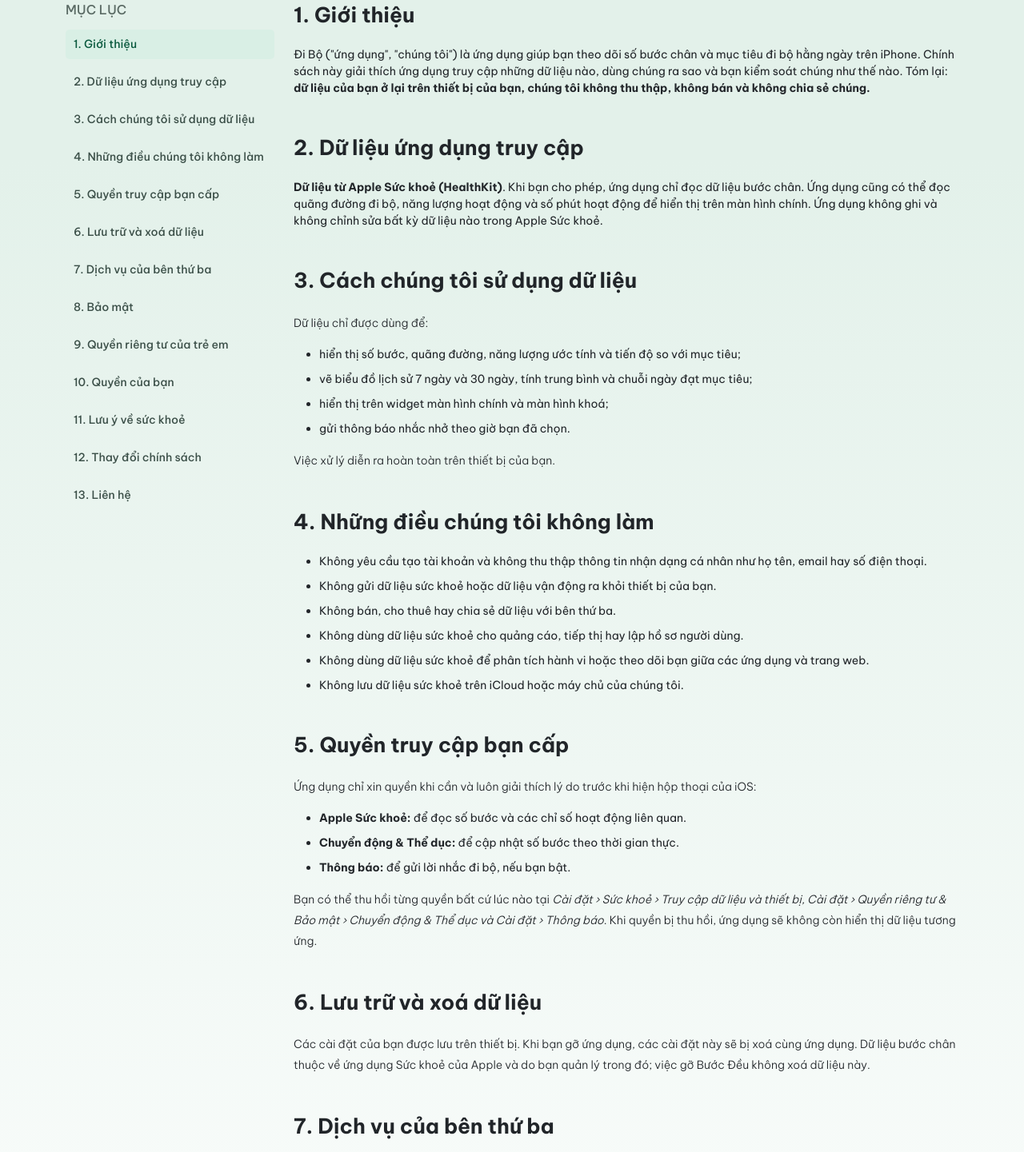
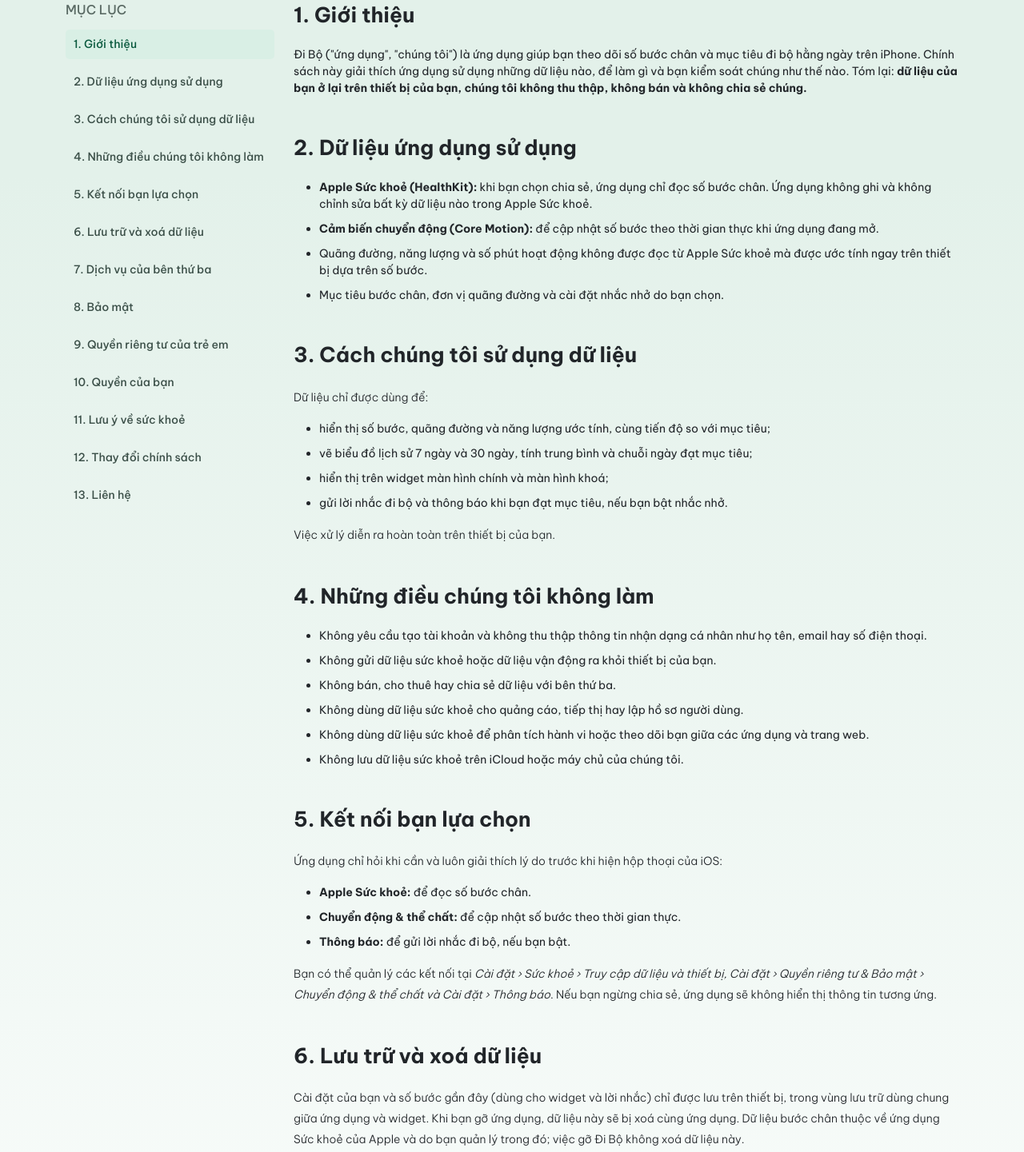
Before and after one commit to dinhduytoan/iOS-StepCounter, a plain HTML site: page privacy.html in a window 1280 px wide. Shown: the part 449-1890 px from the top of the page at 80% size. Drawn offline with nearby package versions, Linux system fonts and the light colour scheme.

Commit message:
sync privacy from app to web

```diff
--- a/privacy.html
+++ b/privacy.html
@@ -89,7 +89,7 @@
                 <a href="#app-intro">1. Giới thiệu</a>
               </li>
               <li class="list-group-item">
-                <a href="#data-access">2. Dữ liệu ứng dụng truy cập</a>
+                <a href="#data-access">2. Dữ liệu ứng dụng sử dụng</a>
               </li>
               <li class="list-group-item">
                 <a href="#how-to-use">3. Cách chúng tôi sử dụng dữ liệu</a>
@@ -98,7 +98,7 @@
                 <a href="#dont-use">4. Những điều chúng tôi không làm</a>
               </li>
               <li class="list-group-item">
-                <a href="#your-grants-access">5. Quyền truy cập bạn cấp</a>
+                <a href="#your-grants-access">5. Kết nối bạn lựa chọn</a>
               </li>
               <li class="list-group-item">
                 <a href="#storage-and-remove">6. Lưu trữ và xoá dữ liệu</a>
@@ -141,7 +141,7 @@
                     <a href="#app-intro">1. Giới thiệu</a>
                   </li>
                   <li class="list-group-item">
-                    <a href="#data-access">2. Dữ liệu ứng dụng truy cập</a>
+                    <a href="#data-access">2. Dữ liệu ứng dụng sử dụng</a>
                   </li>
                   <li class="list-group-item">
                     <a href="#how-to-use">3. Cách chúng tôi sử dụng dữ liệu</a>
@@ -150,7 +150,7 @@
                     <a href="#dont-use">4. Những điều chúng tôi không làm</a>
                   </li>
                   <li class="list-group-item">
-                    <a href="#your-grants-access">5. Quyền truy cập bạn cấp</a>
+                    <a href="#your-grants-access">5. Kết nối bạn lựa chọn</a>
                   </li>
                   <li class="list-group-item">
                     <a href="#storage-and-remove">6. Lưu trữ và xoá dữ liệu</a>
@@ -187,31 +187,40 @@
               <h2>1. Giới thiệu</h2>
               <div>
                 Đi Bộ ("ứng dụng", "chúng tôi") là ứng dụng giúp bạn theo dõi số bước chân và mục tiêu
-                đi bộ hằng ngày trên iPhone. Chính sách này giải thích ứng dụng truy cập những dữ liệu nào,
-                dùng chúng ra sao và bạn kiểm soát chúng như thế nào.
+                đi bộ hằng ngày trên iPhone. Chính sách này giải thích ứng dụng sử dụng những dữ liệu nào,
+                để làm gì và bạn kiểm soát chúng như thế nào.
                 Tóm lại: <strong>dữ liệu của bạn ở lại trên thiết bị của bạn, chúng tôi không thu thập, không bán và
                   không chia sẻ chúng.</strong>
               </div>
             </div>
 
             <div class="data-access" id="data-access">
-              <h2>2. Dữ liệu ứng dụng truy cập</h2>
-              <div>
-                <strong>Dữ liệu từ Apple Sức khoẻ (HealthKit)</strong>.
-                Khi bạn cho phép, ứng dụng chỉ đọc dữ liệu bước chân. Ứng dụng cũng có thể đọc quãng đường đi bộ,
-                năng lượng hoạt động và số phút hoạt động để hiển thị trên màn hình chính. Ứng dụng không ghi và
-                không chỉnh sửa bất kỳ dữ liệu nào trong Apple Sức khoẻ.
-              </div>
+              <h2>2. Dữ liệu ứng dụng sử dụng</h2>
+              <ul>
+                <li>
+                  <strong>Apple Sức khoẻ (HealthKit):</strong> khi bạn chọn chia sẻ, ứng dụng chỉ đọc số bước chân.
+                  Ứng dụng không ghi và không chỉnh sửa bất kỳ dữ liệu nào trong Apple Sức khoẻ.
+                </li>
+                <li>
+                  <strong>Cảm biến chuyển động (Core Motion):</strong> để cập nhật số bước theo thời gian thực khi ứng
+                  dụng đang mở.
+                </li>
+                <li>
+                  Quãng đường, năng lượng và số phút hoạt động không được đọc từ Apple Sức khoẻ mà được ước tính ngay
+                  trên thiết bị dựa trên số bước.
+                </li>
+                <li>Mục tiêu bước chân, đơn vị quãng đường và cài đặt nhắc nhở do bạn chọn.</li>
+              </ul>
             </div>
 
             <div class="how-to-use" id="how-to-use">
               <h2>3. Cách chúng tôi sử dụng dữ liệu</h2>
               <p>Dữ liệu chỉ được dùng để:</p>
               <ul>
-                <li>hiển thị số bước, quãng đường, năng lượng ước tính và tiến độ so với mục tiêu;</li>
+                <li>hiển thị số bước, quãng đường và năng lượng ước tính, cùng tiến độ so với mục tiêu;</li>
                 <li>vẽ biểu đồ lịch sử 7 ngày và 30 ngày, tính trung bình và chuỗi ngày đạt mục tiêu;</li>
                 <li>hiển thị trên widget màn hình chính và màn hình khoá;</li>
-                <li>gửi thông báo nhắc nhở theo giờ bạn đã chọn.</li>
+                <li>gửi lời nhắc đi bộ và thông báo khi bạn đạt mục tiêu, nếu bạn bật nhắc nhở.</li>
               </ul>
               <p>Việc xử lý diễn ra hoàn toàn trên thiết bị của bạn.</p>
             </div>
@@ -234,31 +243,31 @@
             </div>
 
             <div class="your-grants-access" id="your-grants-access">
-              <h2>5. Quyền truy cập bạn cấp</h2>
-              <p>Ứng dụng chỉ xin quyền khi cần và luôn giải thích lý do trước khi hiện hộp thoại của iOS:</p>
+              <h2>5. Kết nối bạn lựa chọn</h2>
+              <p>Ứng dụng chỉ hỏi khi cần và luôn giải thích lý do trước khi hiện hộp thoại của iOS:</p>
               <ul>
                 <li>
-                  <strong>Apple Sức khoẻ:</strong> để đọc số bước và các chỉ số hoạt động liên quan.
+                  <strong>Apple Sức khoẻ:</strong> để đọc số bước chân.
                 </li>
                 <li>
-                  <strong>Chuyển động & Thể dục:</strong> để cập nhật số bước theo thời gian thực.
+                  <strong>Chuyển động & thể chất:</strong> để cập nhật số bước theo thời gian thực.
                 </li>
                 <li><strong>Thông báo:</strong> để gửi lời nhắc đi bộ, nếu bạn bật.</li>
               </ul>
               <p>
-                Bạn có thể thu hồi từng quyền bất cứ lúc nào tại <i>Cài đặt › Sức khoẻ › Truy cập dữ liệu và thiết bị,
-                  Cài đặt › Quyền riêng tư & Bảo mật › Chuyển động & Thể dục và Cài đặt › Thông báo</i>.
-                Khi quyền bị
-                thu hồi, ứng dụng sẽ không còn hiển thị dữ liệu tương ứng.
+                Bạn có thể quản lý các kết nối tại <i>Cài đặt › Sức khoẻ › Truy cập dữ liệu và thiết bị,
+                  Cài đặt › Quyền riêng tư & Bảo mật › Chuyển động & thể chất và Cài đặt › Thông báo</i>.
+                Nếu bạn ngừng chia sẻ, ứng dụng sẽ không hiển thị thông tin tương ứng.
               </p>
             </div>
 
             <div class="storage-and-remove" id="storage-and-remove">
               <h2>6. Lưu trữ và xoá dữ liệu</h2>
               <p>
-                Các cài đặt của bạn được lưu trên thiết bị. Khi bạn gỡ ứng dụng, các cài đặt này sẽ bị xoá cùng ứng
-                dụng. Dữ liệu bước chân thuộc về ứng dụng Sức khoẻ của Apple và do bạn quản lý trong đó; việc gỡ Bước
-                Đều không xoá dữ liệu này.
+                Cài đặt của bạn và số bước gần đây (dùng cho widget và lời nhắc) chỉ được lưu trên thiết bị, trong vùng
+                lưu trữ dùng chung giữa ứng dụng và widget. Khi bạn gỡ ứng dụng, dữ liệu này sẽ bị xoá cùng ứng dụng.
+                Dữ liệu bước chân thuộc về ứng dụng Sức khoẻ của Apple và do bạn quản lý trong đó; việc gỡ Đi Bộ không
+                xoá dữ liệu này.
               </p>
             </div>
 
@@ -307,12 +316,12 @@
               <h2>11. Lưu ý về sức khoẻ</h2>
               <p>
                 <strong>Đi Bộ</strong> chỉ phục vụ việc theo dõi hoạt động hằng ngày và không thay thế tư vấn, chẩn đoán
-                hay điều trị y tế. Số liệu năng lượng chỉ là ước tính. Hãy hỏi ý kiến bác sĩ trước khi thay đổi đáng kể
+                hay điều trị y tế. Quãng đường, năng lượng và số phút hoạt động chỉ là ước tính. Hãy hỏi ý kiến bác sĩ trước khi thay đổi đáng kể
                 mức độ vận động của bạn.
               </p>
             </div>
 
-            <div class="privacy-change" id="privacy-change">
+            <div class="privacy-change" id="privacy-changes">
               <h2>12. Thay đổi chính sách</h2>
               <p>
                 Chúng tôi có thể cập nhật chính sách này. Khi có thay đổi quan trọng, chúng tôi sẽ cập nhật ngày hiệu
```
Also changed, not shown: en/privacy.html (+38 -28 lines).
